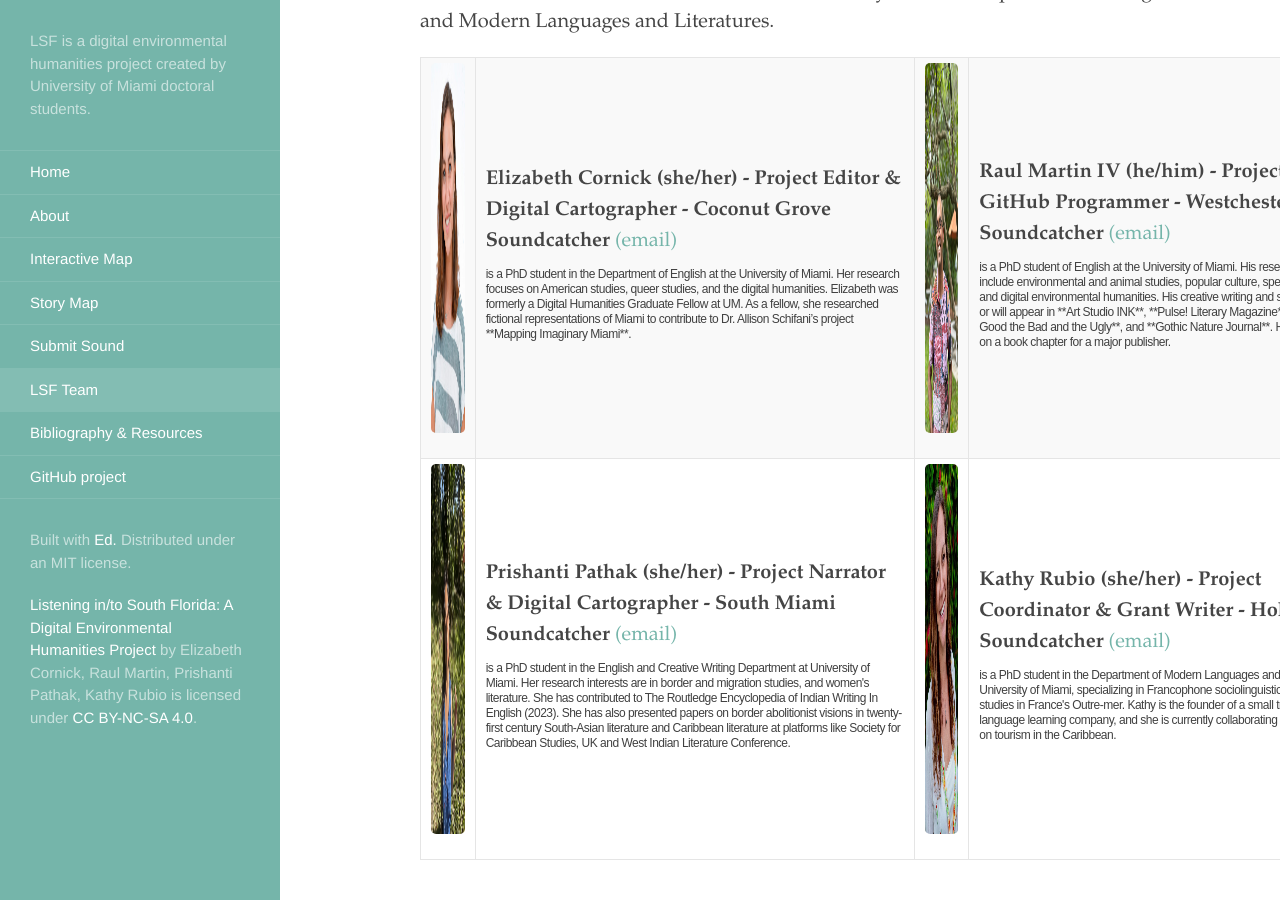
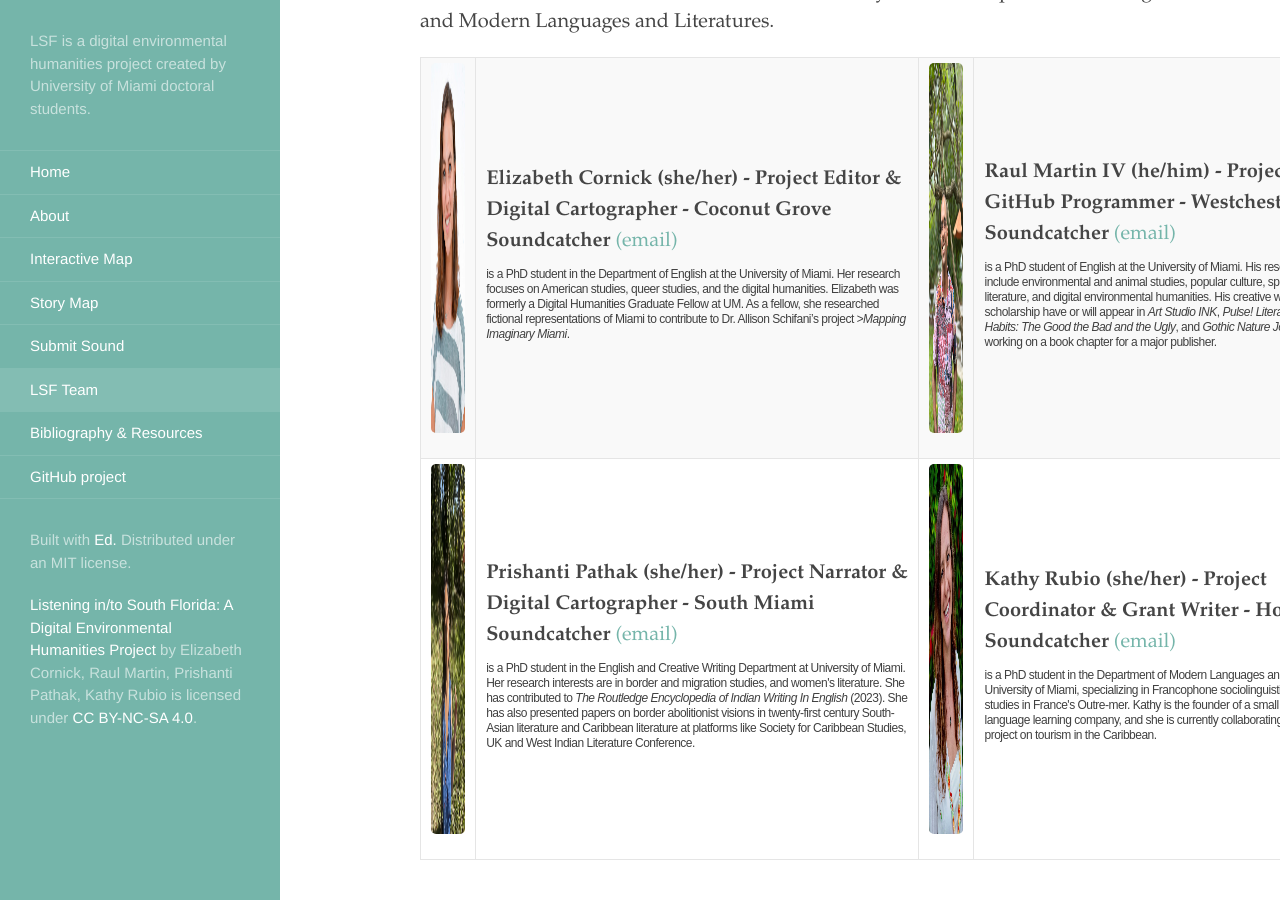
Before and after one commit to rm4-25/lsf_3, a Jekyll site: the page built from LSF Team.html, in a window 1280 px wide and 900 px high, scrolled down 692 px. Built offline with Jekyll 4.4.1, drawn with Linux system fonts in a browser that asks for light colours.

Commit message:
Update LSF Team.html
Added emphasis.

```diff
--- a/LSF Team.html
+++ b/LSF Team.html
@@ -15,19 +15,19 @@ order: 6
     <td>
 <img src="https://github.com/rm4-25/lsf_3/blob/main/assets/elizabeth_cornick_headshot.jpg?raw=true" width="250" height="370"/>
     </td>
-    <td><b>Elizabeth Cornick (she/her) - Project Editor & Digital Cartographer - Coconut Grove Soundcatcher</b> <a href="mailto:emc988@miami.edu">(email)</a> <h1 style="font-size:12px; "> is a PhD student in the Department of English at the University of Miami. Her research focuses on American studies, queer studies, and the digital humanities. Elizabeth was formerly a Digital Humanities Graduate Fellow at UM. As a fellow, she researched fictional representations of Miami to contribute to Dr. Allison Schifani’s project **Mapping Imaginary Miami**.</h1>
+    <td><b>Elizabeth Cornick (she/her) - Project Editor & Digital Cartographer - Coconut Grove Soundcatcher</b> <a href="mailto:emc988@miami.edu">(email)</a> <h1 style="font-size:12px; "> is a PhD student in the Department of English at the University of Miami. Her research focuses on American studies, queer studies, and the digital humanities. Elizabeth was formerly a Digital Humanities Graduate Fellow at UM. As a fellow, she researched fictional representations of Miami to contribute to Dr. Allison Schifani’s project <i>>Mapping Imaginary Miami</i>.</h1>
 </td>
     <td>
 <img src="https://github.com/rm4-25/lsf_3/blob/main/assets/Raul_Green%20Headshot_2025.jpg?raw=true" width="250" height="370"/>
     </td>
-    <td><b>Raul Martin IV (he/him) - Project Lead & GitHub Programmer - Westchester Soundcatcher</b> <a href="mailto:rxm1934@miami.edu">(email)</a> <h1 style="font-size:12px; "> is a PhD student of English at the University of Miami. His research interests include environmental and animal studies, popular culture, speculative literature, and digital environmental humanities. His creative writing and scholarship have or will appear in **Art Studio INK**, **Pulse! Literary Magazine**, **Habits: The Good the Bad and the Ugly**, and **Gothic Nature Journal**. He is also working on a book chapter for a major publisher.</h1>
+    <td><b>Raul Martin IV (he/him) - Project Lead & GitHub Programmer - Westchester Soundcatcher</b> <a href="mailto:rxm1934@miami.edu">(email)</a> <h1 style="font-size:12px; "> is a PhD student of English at the University of Miami. His research interests include environmental and animal studies, popular culture, speculative literature, and digital environmental humanities. His creative writing and scholarship have or will appear in <i>Art Studio INK</i>, <i>Pulse! Literary Magazine</i>, <i>Habits: The Good the Bad and the Ugly</i>, and <i>Gothic Nature Journal</i>. He is also working on a book chapter for a major publisher.</h1>
 </td>
   </tr>
   <tr>
     <td>
 <img src="https://github.com/rm4-25/lsf_3/blob/main/assets/Prish%20headshot_resized.jpg?raw=true" width="250" height="370"/>
     </td>
-    <td><b>Prishanti Pathak (she/her) - Project Narrator & Digital Cartographer - South Miami Soundcatcher</b> <a href="mailto:pxp691@miami.edu">(email)</a> <h1 style="font-size:12px; "> is a PhD student in the English and Creative Writing Department at University of Miami. Her research interests are in border and migration studies, and women's literature. She has contributed to The Routledge Encyclopedia of Indian Writing In English (2023). She has also presented papers on border abolitionist visions in twenty-first century South-Asian literature and Caribbean literature at platforms like Society for Caribbean Studies, UK and West Indian Literature Conference.</h1>
+    <td><b>Prishanti Pathak (she/her) - Project Narrator & Digital Cartographer - South Miami Soundcatcher</b> <a href="mailto:pxp691@miami.edu">(email)</a> <h1 style="font-size:12px; "> is a PhD student in the English and Creative Writing Department at University of Miami. Her research interests are in border and migration studies, and women's literature. She has contributed to <i>The Routledge Encyclopedia of Indian Writing In English</i> (2023). She has also presented papers on border abolitionist visions in twenty-first century South-Asian literature and Caribbean literature at platforms like Society for Caribbean Studies, UK and West Indian Literature Conference.</h1>
 </td>
     <td>
 <img src="https://github.com/rm4-25/lsf_3/blob/main/assets/Kathy_Headshot.jpg?raw=true" width="250" height="370"/>
```
